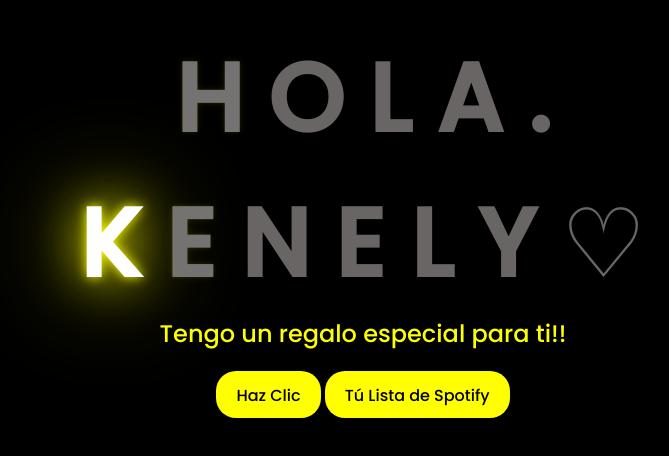
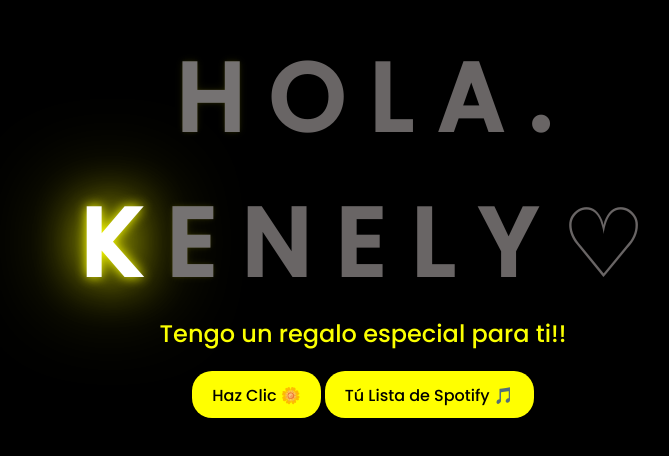
Before and after one commit to Jimenez2001/KL, a plain HTML site: page index.html in a window 1280 px wide. Shown: the part 186-642 px from the top of the page, without its empty margins (285-954 px from the left). Drawn offline with Linux system fonts and the light colour scheme.

Commit message:
iconos a los botones

```diff
--- a/index.html
+++ b/index.html
@@ -35,13 +35,13 @@
         <button>
             <a href="FLORES.html"
                 title="Estas flores no se te van a marchitar TKM">
-                Haz Clic
+                Haz Clic 🌼
             </a>
         </button>
         <button>
             <a href="https://open.spotify.com/playlist/7keLZHRfznMhfpvPsKEQrA?si=2BizfcTlRQqHbikLsOaf8Q"
                 title="La lista que te hice de Spotify">
-                Tú Lista de Spotify
+                Tú Lista de Spotify 🎵
             </a>
         </button>
     </div>
```
